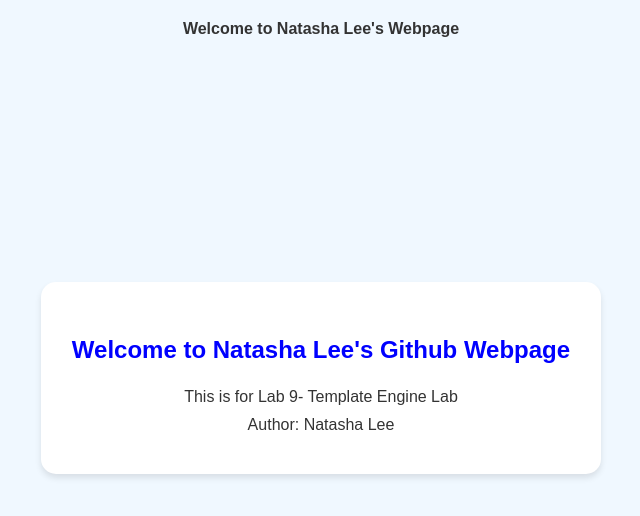
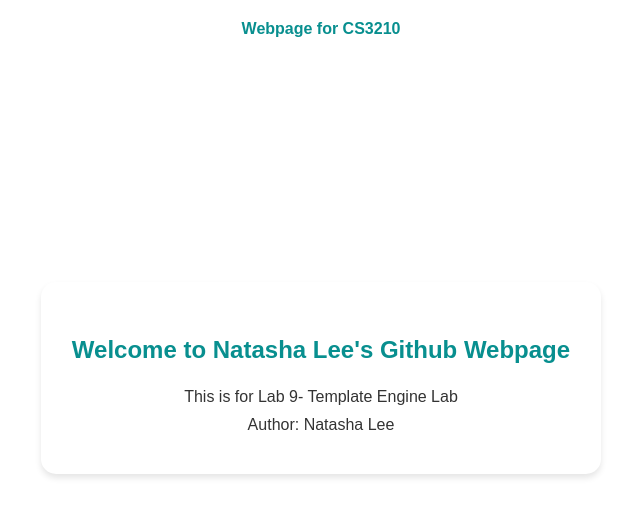
Before and after one commit to NatashaLeeXY/my-webpage, a plain HTML site: page index.html in a window 1280 px wide. Shown: the whole page, without its empty margins (319-959 px from the left). Drawn offline with Linux system fonts and the light colour scheme.

Commit message:
Update index.html

```diff
--- a/index.html
+++ b/index.html
@@ -8,7 +8,7 @@
     <style>
         body {
             font-family: 'Arial', sans-serif;
-            background-color: #f0f8ff;
+            background-color: white;
             color: #333;
             margin: 0;
             padding: 0;
@@ -19,7 +19,7 @@
             padding: 20px 0;
             font-weight: bold;
             font-size: 60;
-            color: light grey;
+            color: #088F8F;
         }
 
         main {
@@ -40,7 +40,7 @@
         }
 
         h3 {
-            color: #0000FF;
+            color: #088F8F;
             font-size: 24px;
         }
 
@@ -53,7 +53,7 @@
 
 <body>
     <header>
-        Welcome to Natasha Lee's Webpage
+        Webpage for CS3210
     </header>
     <main>
         <div id="app"></div>
```
